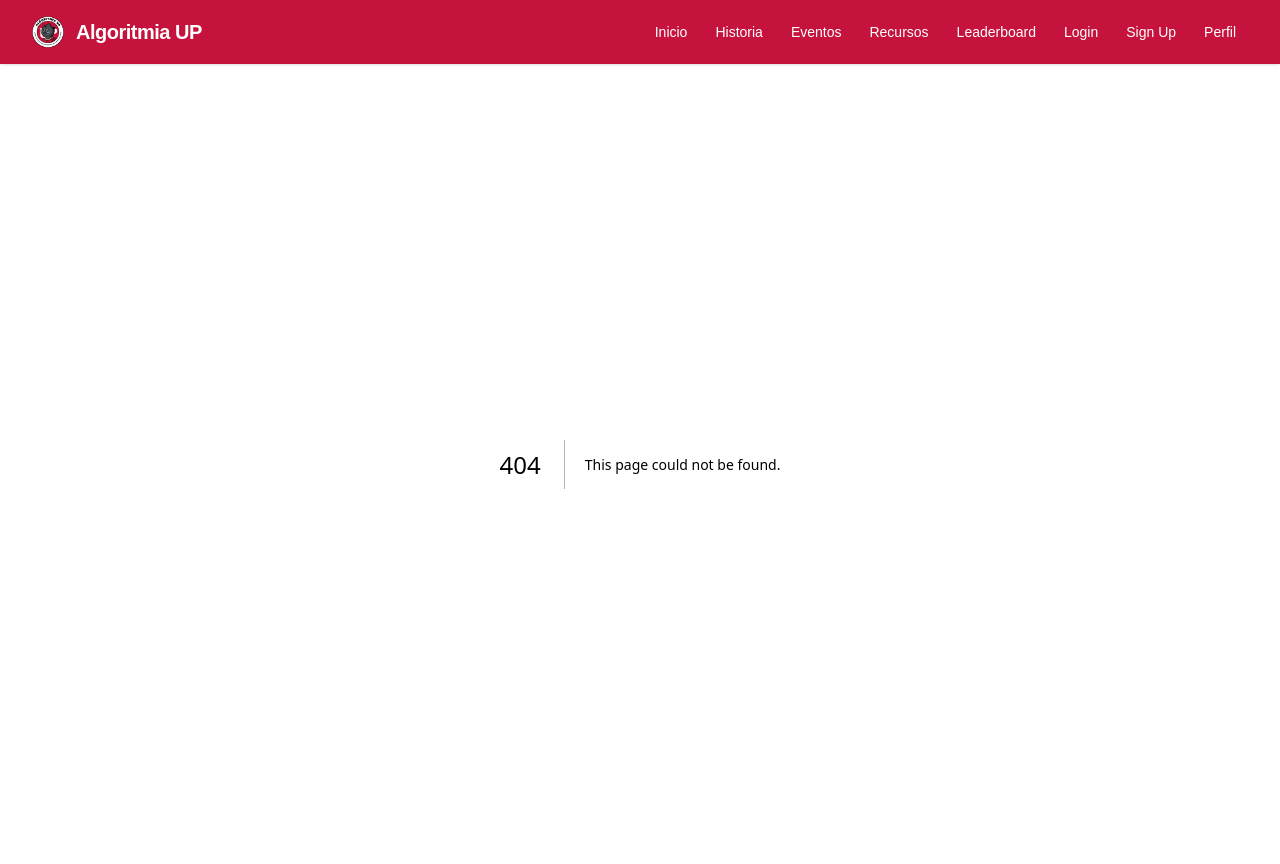
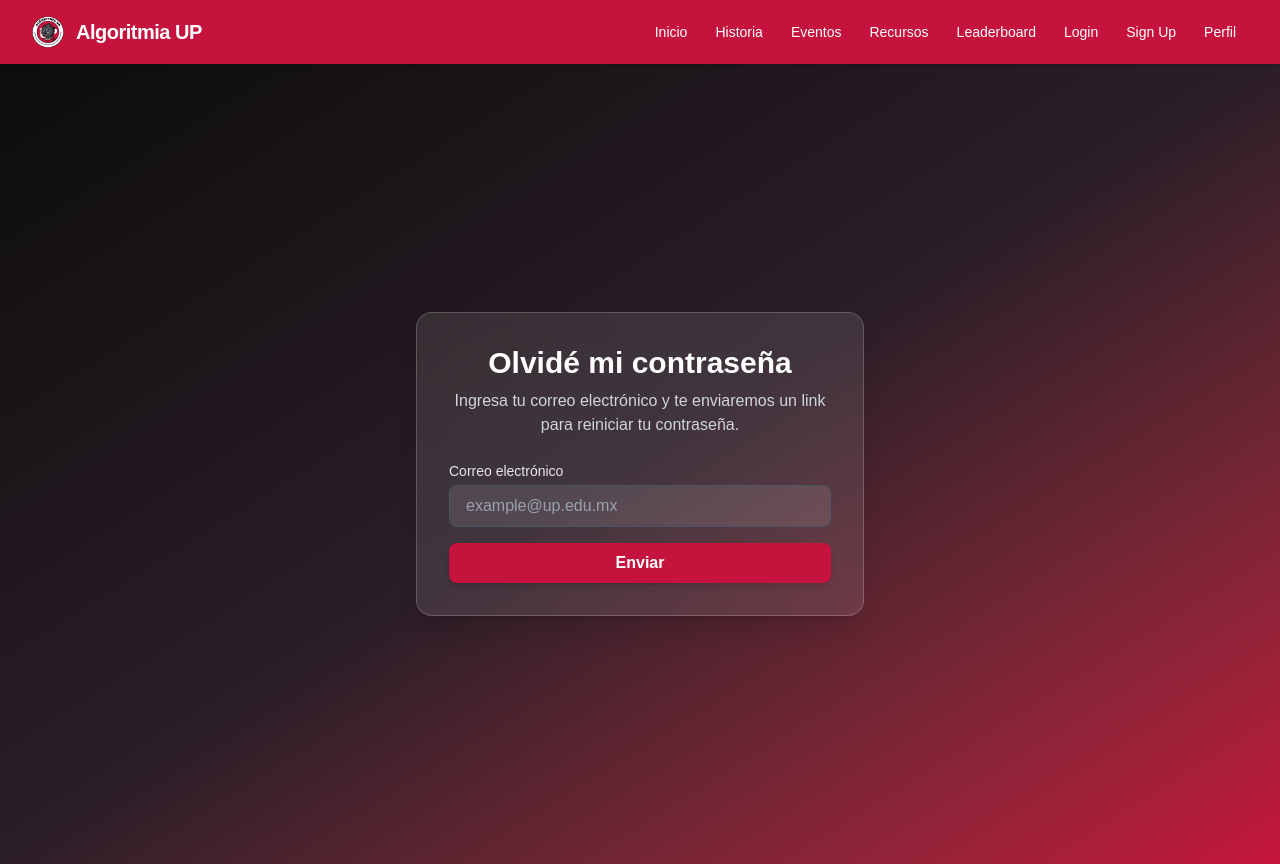
Before and after one commit to Murinho/algoritmia-up, a Next.js app: page /olvide-contrasena in a window 1280 px wide. Before the commit this address had no page. Built offline with nearby package versions, Linux system fonts and the light colour scheme.

Commit message:
Included the forgot password section only UI

```diff
--- /dev/null
+++ b/src/app/olvide-contrasena/page.tsx
@@ -0,0 +1,5 @@
+import ForgotPassword from "@/components/ForgotPassword";
+
+export default function ForgotPasswordPage() {
+  return <ForgotPassword />;
+}
--- /dev/null
+++ b/src/components/ForgotPassword.tsx
@@ -0,0 +1,63 @@
+"use client";
+
+import { useState } from "react";
+
+export default function ForgotPassword() {
+  const [email, setEmail] = useState("");
+  const [submitted, setSubmitted] = useState(false);
+
+  const handleSubmit = (e: React.FormEvent) => {
+    e.preventDefault();
+    if (!email.trim()) return;
+    setSubmitted(true);
+    // In the future: connect API to send reset email
+  };
+
+  return (
+    <section className="relative flex min-h-screen items-center justify-center bg-gradient-to-br from-[#0D0D0D] via-[#2c1e28] to-[#C5133D] px-4">
+      <div className="w-full max-w-md rounded-2xl bg-white/10 backdrop-blur-lg shadow-xl p-8 border border-white/20">
+        <h1 className="text-3xl font-bold text-white text-center mb-2">
+          Olvidé mi contraseña
+        </h1>
+        <p className="text-center text-gray-300 mb-6">
+          Ingresa tu correo electrónico y te enviaremos un link para reiniciar tu contraseña.
+        </p>
+
+        {!submitted ? (
+          <form onSubmit={handleSubmit} className="space-y-4">
+            <div>
+              <label
+                htmlFor="email"
+                className="block text-sm font-medium text-gray-200 mb-1"
+              >
+                Correo electrónico
+              </label>
+              <input
+                id="email"
+                type="email"
+                required
+                value={email}
+                onChange={(e) => setEmail(e.target.value)}
+                placeholder="example@up.edu.mx"
+                className="w-full rounded-lg border border-gray-600 bg-white/10 px-4 py-2 text-white placeholder-gray-400 focus:border-[#C5133D] focus:outline-none focus:ring-1 focus:ring-[#C5133D]"
+              />
+            </div>
+            <button
+              type="submit"
+              className="w-full rounded-lg bg-[#C5133D] px-4 py-2 font-semibold text-white shadow-md hover:bg-[#a40f33] transition"
+            >
+              Enviar
+            </button>
+          </form>
+        ) : (
+          <div className="text-center">
+            <p className="text-green-300 font-medium mb-4">
+              ✅ Un link de reinicio de contraseña ha sido enviado a:
+            </p>
+            <p className="text-white font-semibold">{email}</p>
+          </div>
+        )}
+      </div>
+    </section>
+  );
+}
--- a/src/components/Login.tsx
+++ b/src/components/Login.tsx
@@ -156,7 +156,7 @@ export default function Login() {
                   />
                   Recuérdame
                 </label>
-                <a href="/forgot-password" className="text-sm text-white/80 underline-offset-2 hover:underline">
+                <a href="/olvide-contrasena" className="text-sm text-white/80 underline-offset-2 hover:underline">
                   ¿Olvidaste tu contraseña?
                 </a>
               </div>
```
